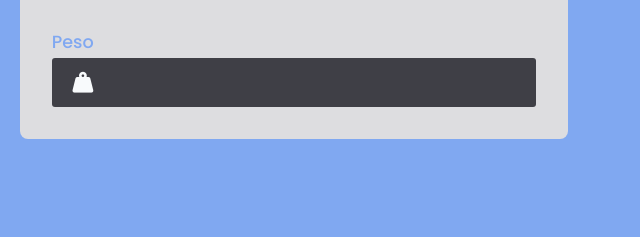
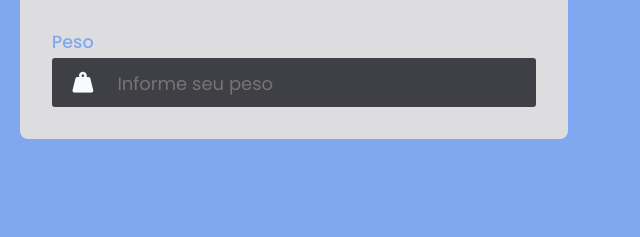
Before and after one commit to guhenklein/calculadoraHidrica, a plain HTML site: page index.html in a window 1280 px wide. Shown: the part 378-615 px from the top of the page, 630-1270 px from the left. Drawn offline with Linux system fonts and the light colour scheme.

Commit message:
four commit

```diff
--- a/assets/css/style.css
+++ b/assets/css/style.css
@@ -205,3 +205,10 @@ footer a {
     text-decoration: none;
     color: black;
 }
+
+::-webkit-input-placeholder {
+    font-size: 18px;
+    display: inline-block;
+    text-align: left;
+
+}
--- a/index.html
+++ b/index.html
@@ -25,7 +25,7 @@
 
                 <div class="input-field">
                     <i class="fa-solid fa-weight-hanging"></i>
-                    <input type="text" onkeyup="calcularIngestao()" id="weight" maxlength="5">
+                    <input type="text" onkeyup="calcularIngestao()" id="weight" maxlength="5" placeholder="Informe seu peso">
                 </div>
                 </div>
                 <!-- <div class="input-box">
```
